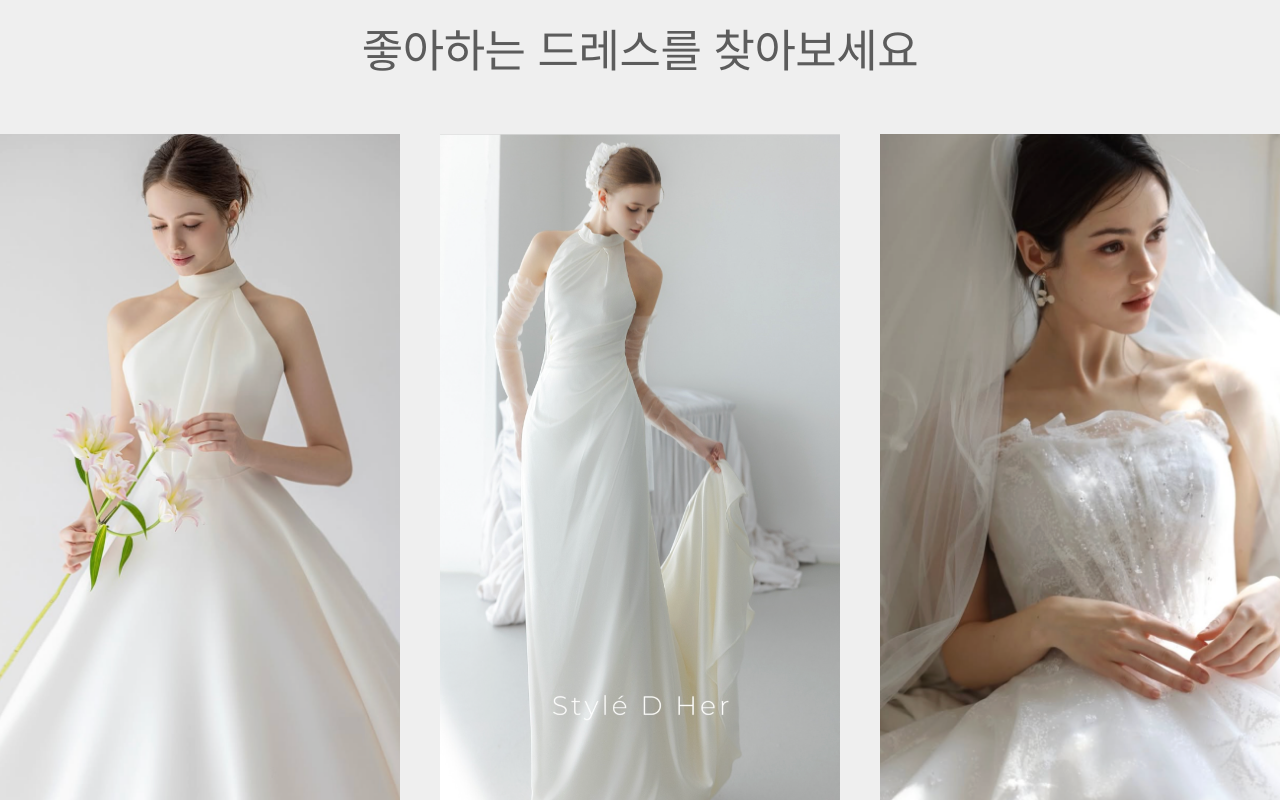
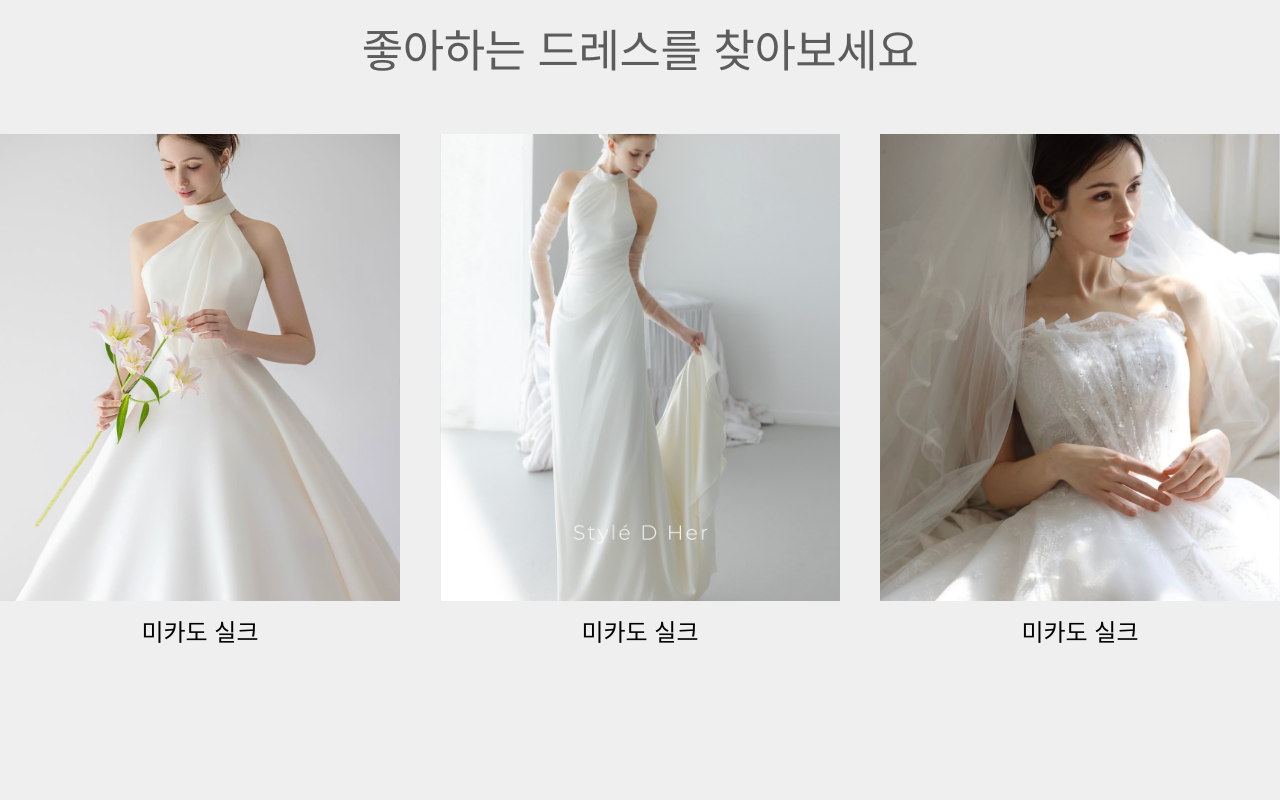
Before and after one commit to MARRYDRESS/MARRID_FRONT, a Next.js app: page / in a window 1280 px wide. Shown: the part 980-1780 px from the top of the page. Built offline with nearby package versions, Linux system fonts and the light colour scheme.

Commit message:
feat :: selectComponent 크기를 동일한 비율로 고정

```diff
--- a/src/components/common/selectComponent.tsx
+++ b/src/components/common/selectComponent.tsx
@@ -1,4 +1,6 @@
 import styled from "styled-components";
+import font from "@/src/style/font";
+import color from "@/src/style/color";
 
 type SelectSectionProps = {
   id?: string;
@@ -13,7 +15,9 @@ export default function SelectComponent({ id, title, images }: SelectSectionProp
       <Grid>
         {images.map((src, index) => (
           <Card key={src}>
-            <CardImage src={src} alt={`드레스 추천 이미지 ${index + 1}`} />
+            <CardImageWrap>
+              <CardImage src={src} alt={`드레스 추천 이미지 ${index + 1}`} />
+            </CardImageWrap>
             <CardLabel>미카도 실크</CardLabel>
           </Card>
         ))}
@@ -44,13 +48,22 @@ const Grid = styled.div`
 `;
 
 const Card = styled.article`
+  min-width: 0;
   overflow: hidden;
   background: transparent;
 `;
 
+const CardImageWrap = styled.div`
+  width: 100%;
+  aspect-ratio: 607 / 710;
+  overflow: hidden;
+  flex-shrink: 0;
+`;
+
 const CardImage = styled.img`
-  height: 710px;
+  display: block;
   width: 100%;
+  height: 100%;
   object-fit: cover;
   object-position: center;
 `;
@@ -58,7 +71,6 @@ const CardImage = styled.img`
 const CardLabel = styled.p`
   padding: 12px 0;
   text-align: center;
-  font-size: 29px;
-  font-weight: 300;
-  color: #666;
+  font-size: ${font["title-sm"]};
+  color: ${color.black};
 `;
```
